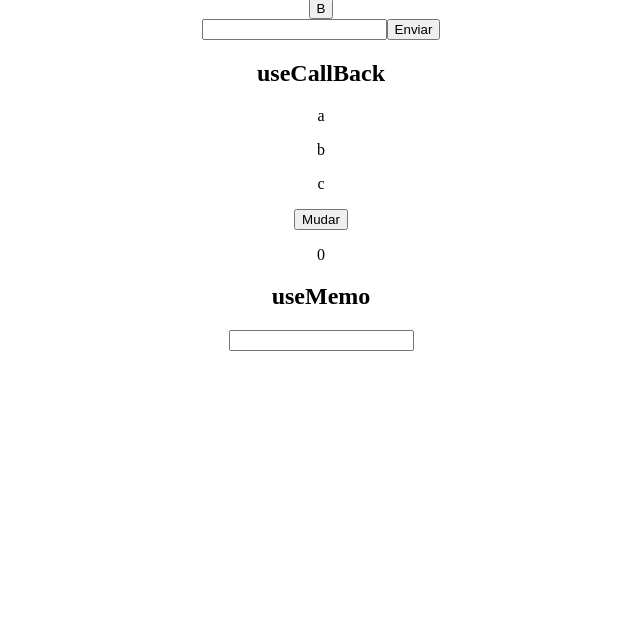
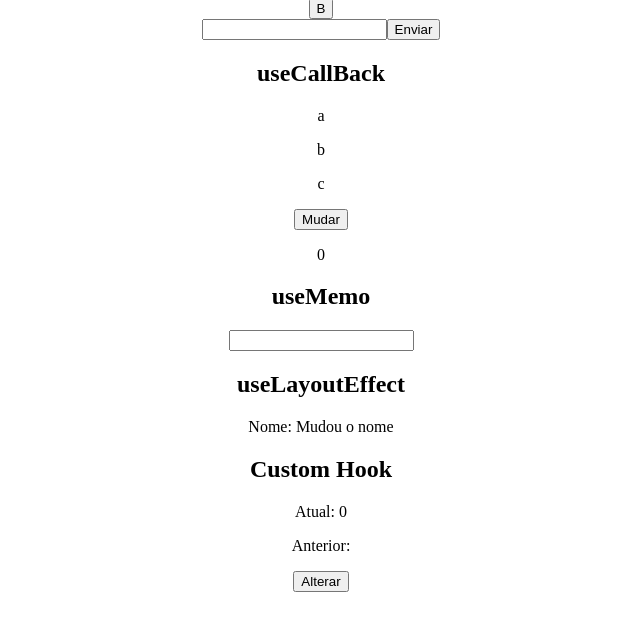
Before and after one commit to Leopreal/estudos-hooks, a React (Create React App) app: page / in a window 1280 px wide. Shown: the part 1016-1646 px from the top of the page, without its empty margins (319-959 px from the left). Built offline with nearby package versions, Linux system fonts and the light colour scheme.

Commit message:
terminando de ver os hooks

```diff
--- /dev/null
+++ b/src/components/HookUseLayoutEffect.js
@@ -0,0 +1,26 @@
+import { useLayoutEffect, useEffect, useState } from "react";
+import React from "react";
+
+const HookUseLayoutEffect = () => {
+  const [nome, setNome] = useState("algum nome");
+
+  useEffect(() => {
+    console.log("2");
+    setNome("Mudou o nome");
+  }, []);
+
+  useLayoutEffect(() => {
+    console.log("1");
+    setNome("outro nome");
+  }, []);
+
+  console.log(nome);
+  return (
+    <div>
+      <h2>useLayoutEffect</h2>
+      <p>Nome: {nome}</p>
+    </div>
+  );
+};
+
+export default HookUseLayoutEffect;
--- /dev/null
+++ b/src/components/HooksCustom.js
@@ -0,0 +1,19 @@
+import { usePrevious } from "./UsePrevious";
+import { useState } from "react";
+
+const HooksCustom = () => {
+  const [numero, setNumero] = useState(0);
+
+  const previous = usePrevious(numero);
+
+  return (
+    <div>
+      <h2>Custom Hook</h2>
+      <p>Atual: {numero}</p>
+      <p>Anterior: {previous}</p>
+      <button onClick={() => setNumero(Math.random())}>Alterar</button>
+    </div>
+  );
+};
+
+export default HooksCustom;
--- /dev/null
+++ b/src/components/UsePrevious.js
@@ -0,0 +1,11 @@
+import { useEffect, useRef } from "react";
+
+export const usePrevious = (value) => {
+  const ref = useRef;
+
+  useEffect(() => {
+    ref.current = value;
+  });
+
+  return ref.current;
+};
--- a/src/pages/Home.js
+++ b/src/pages/Home.js
@@ -9,6 +9,8 @@ import HookUseEffect from "../components/HookUseEffect";
 import HooksUseRef from "../components/HooksUseRef";
 import HooksUseCallBack from "../components/HooksUseCallBack";
 import HookUseMemo from "../components/HookUseMemo";
+import HookUseLayoutEffect from "../components/HookUseLayoutEffect";
+import HooksCustom from "../components/HooksCustom";
 
 const Home = () => {
   const { constextValue } = useContext(AlgunContexto);
@@ -23,6 +25,8 @@ const Home = () => {
       <HooksUseRef />
       <HooksUseCallBack />
       <HookUseMemo />
+      <HookUseLayoutEffect />
+      <HooksCustom />
     </div>
   );
 };
```
